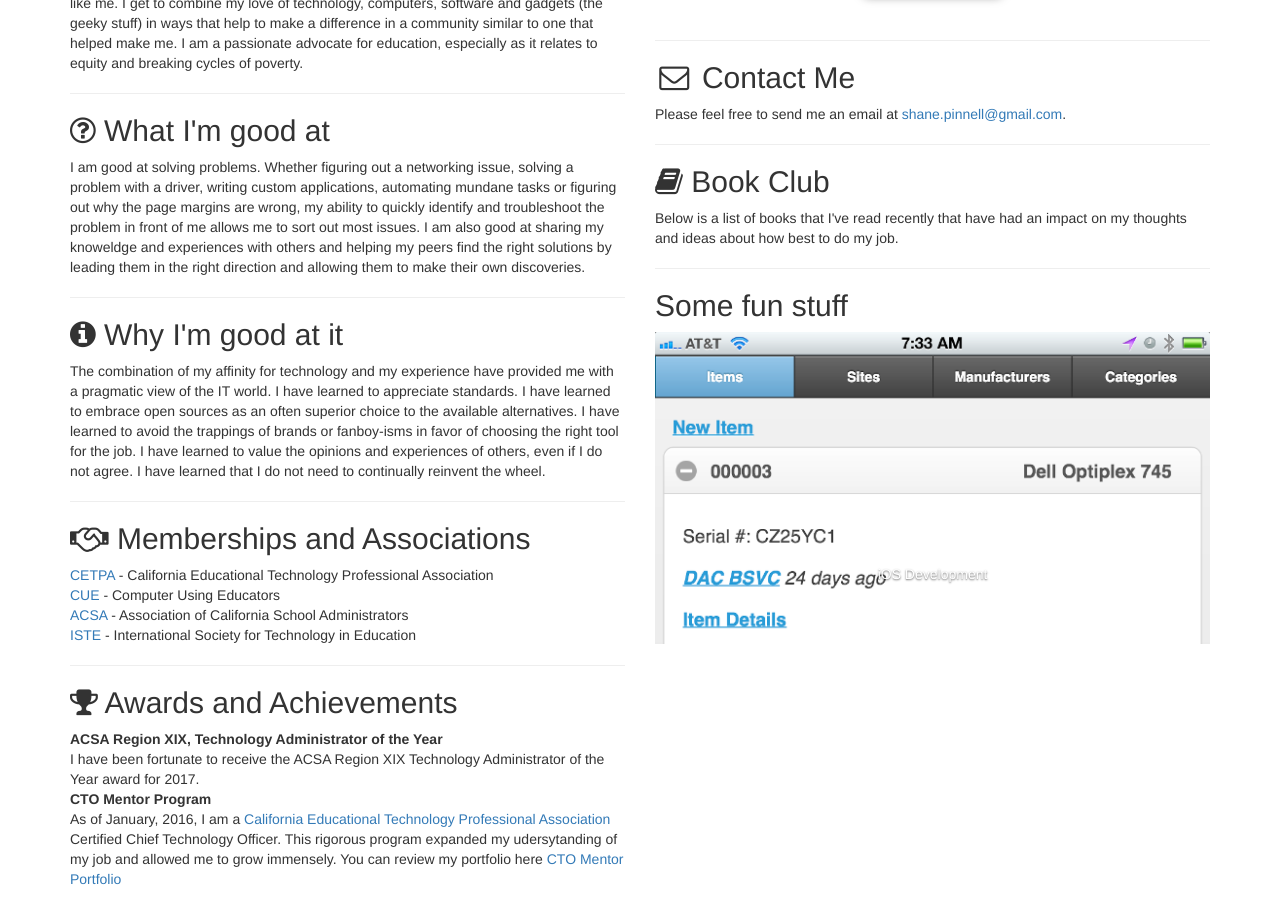
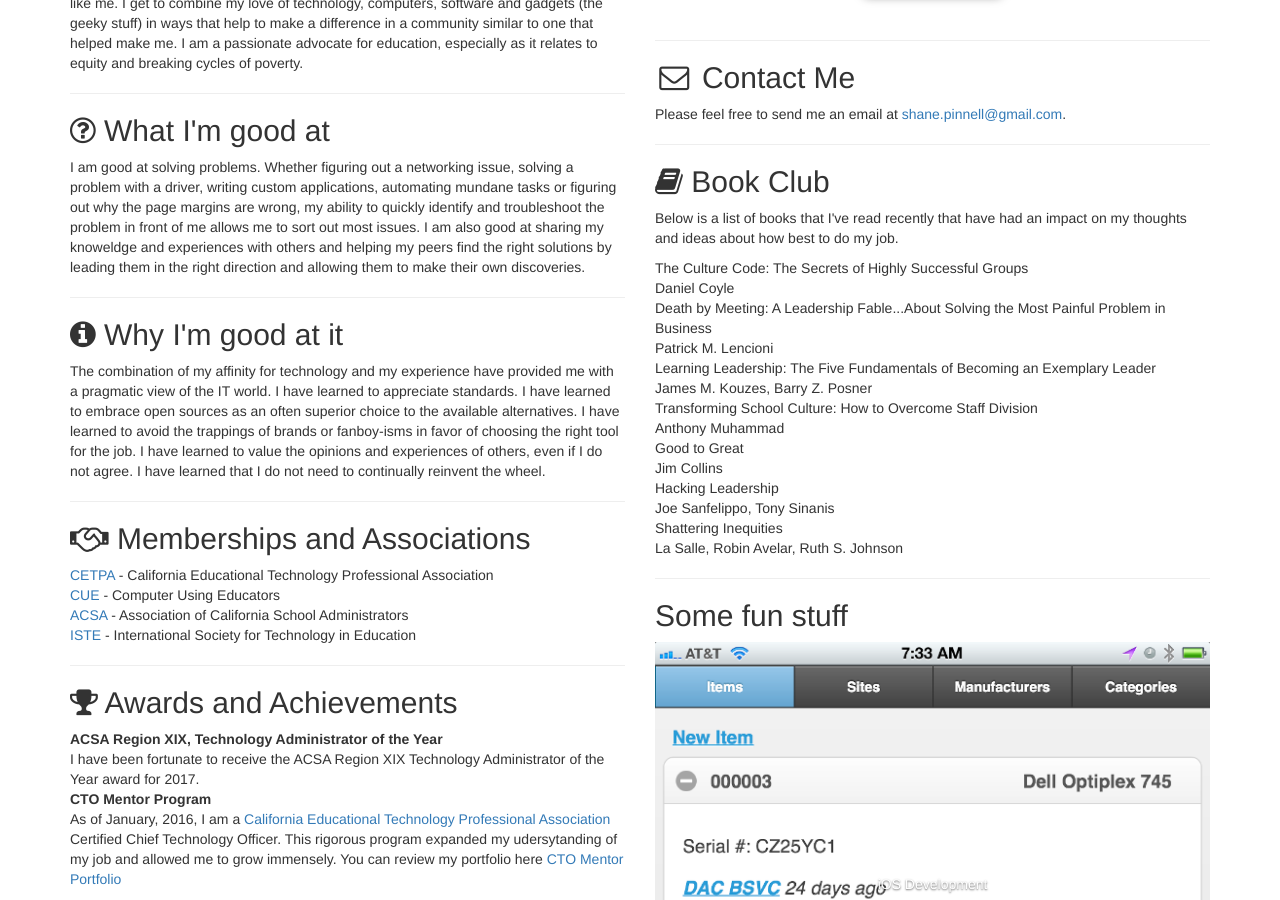
Before and after one commit to shanepinnell/shanepinnell.github.io, a Jekyll site: the page built from index.html, in a window 1280 px wide and 900 px high, scrolled down 564 px. Built offline with Jekyll 4.4.1, drawn with Linux system fonts in a browser that asks for light colours.

Commit message:
Added  books

```diff
--- a/index.html
+++ b/index.html
@@ -58,7 +58,13 @@ title: Shane Pinnell
     <h2><i class="fa fa-book" aria-hidden="true"></i> Book Club</h2>
     <p>Below is a list of books that I've read recently that have had an impact on my thoughts and ideas about how best to do my job.</p>
     <ul class="list-unstyled">
-      <li></li>
+      <li>The Culture Code: The Secrets of Highly Successful Groups<br />Daniel Coyle</li>
+      <li>Death by Meeting: A Leadership Fable...About Solving the Most Painful Problem in Business<br />Patrick M. Lencioni</li>
+      <li>Learning Leadership: The Five Fundamentals of Becoming an Exemplary Leader<br />James M. Kouzes, Barry Z. Posner</li>
+      <li>Transforming School Culture: How to Overcome Staff Division<br />Anthony Muhammad</li>
+      <li>Good to Great<br />Jim Collins</li>
+      <li>Hacking Leadership<br />Joe Sanfelippo, Tony Sinanis</li>
+      <li>Shattering Inequities<br />La Salle, Robin Avelar, Ruth S. Johnson</li>
     </ul>
 
     <div class="hidden-md">
```
